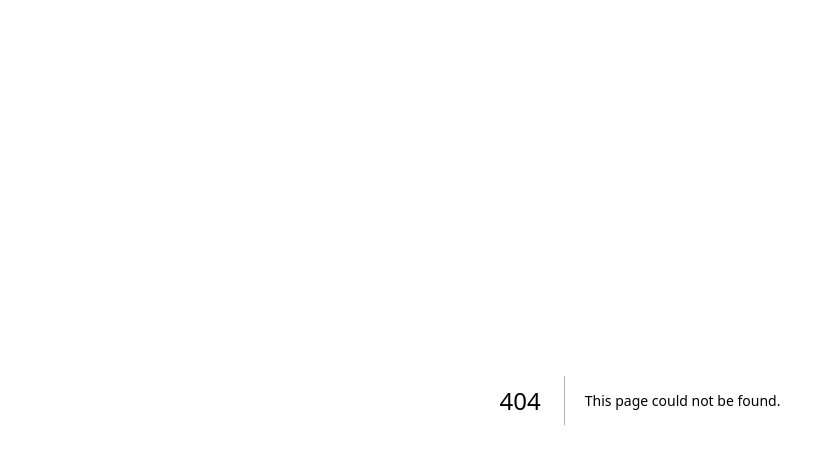
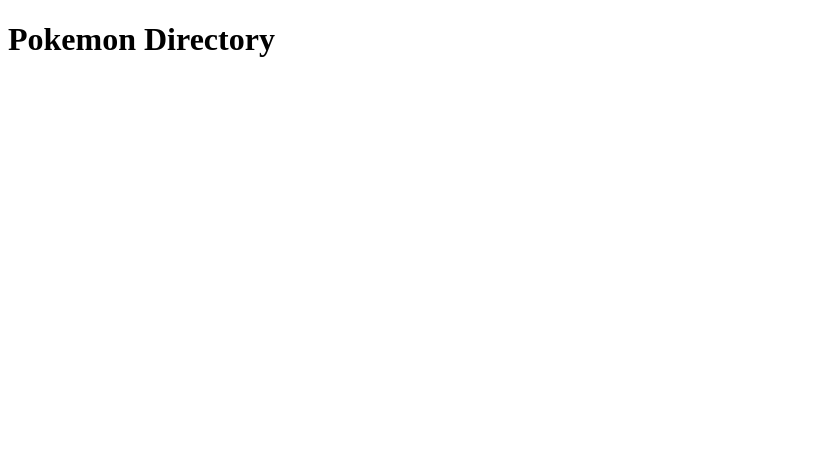
Before and after one commit to kamenator/pokemonstop, a Next.js app: page /pokemon-directory in a window 1280 px wide. Before the commit this address had no page. Shown: the top 464 px of the page, without its empty margins (0-835 px from the left). Built offline with nearby package versions, Linux system fonts and the light colour scheme.

Commit message:
Changes package name from blog to pokemonstop and creates general app structure

```diff
--- /dev/null
+++ b/pages/about-us/index.js
@@ -0,0 +1,3 @@
+export default function AboutUs() {
+    return <h1>About Us</h1>;
+}
--- /dev/null
+++ b/pages/pokemon-directory/index.js
@@ -0,0 +1,3 @@
+export default function PokemonDirectory() {
+    return <h1>Pokemon Directory</h1>;
+}
--- /dev/null
+++ b/pages/traffic-stops/index.js
@@ -0,0 +1,3 @@
+export default function TrafficStops() {
+    return <h1>Traffic Stops</h1>;
+}
```
Also changed, not shown: 1 other file (tests, documents, lock files or other folders).
